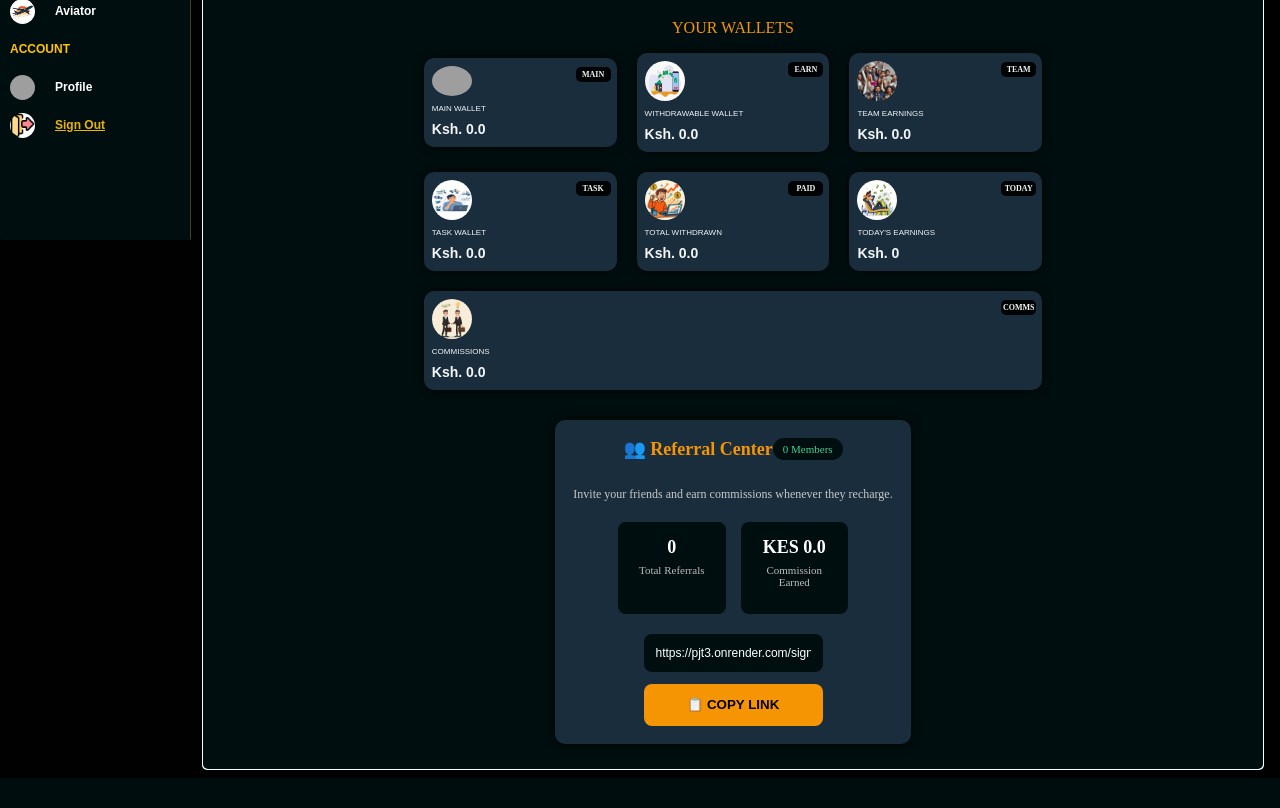
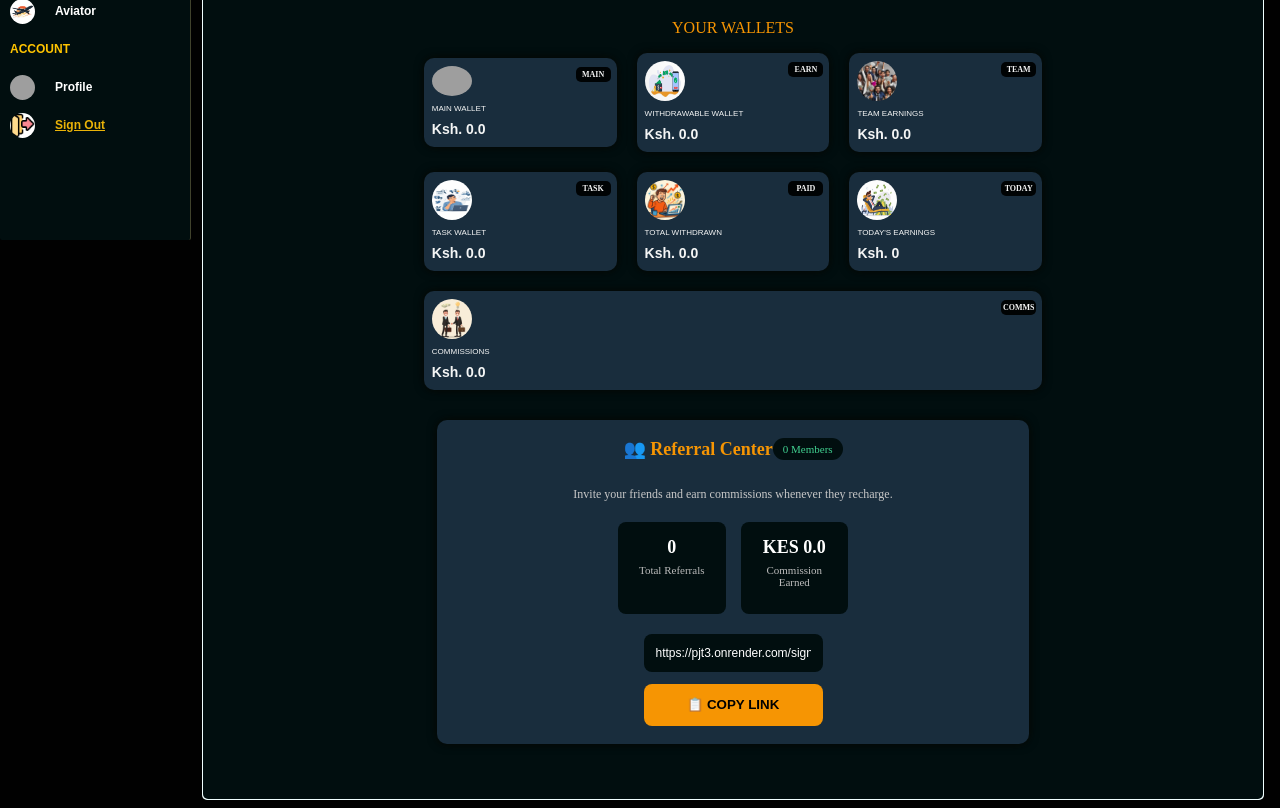
Before and after one commit to Pedrollaverrissie/Pjt3, a Flask app: page /dashboard in a window 1280 px wide. Shown: the part 560-1368 px from the top of the page. Before the commit the page ends 1338 px from the top, so only its background shows below. Run offline with Flask 3, Linux system fonts and the light colour scheme; the visitor is signed in with stand-in values (Sample User, id 1); data comes from the database, SQL or seed files in the repository; data that the repository does not hold is empty; grey boxes are pictures that could not be loaded.

Commit message:
Update project with latest changes

```diff
--- a/static/style.css
+++ b/static/style.css
@@ -1514,7 +1514,7 @@ h3{
     color: #f4f5f5;
 }
 
-.wallet-container, .link-container{
+.wallet-container{
     display: flex;
     flex-direction: column;
     justify-content: center;
@@ -1528,7 +1528,7 @@ h3{
     color: #f69503;
 }
 
-.all-wallets
+.all-wallets, .link-container
 {
     display: flex;
     width: 90%;
```
